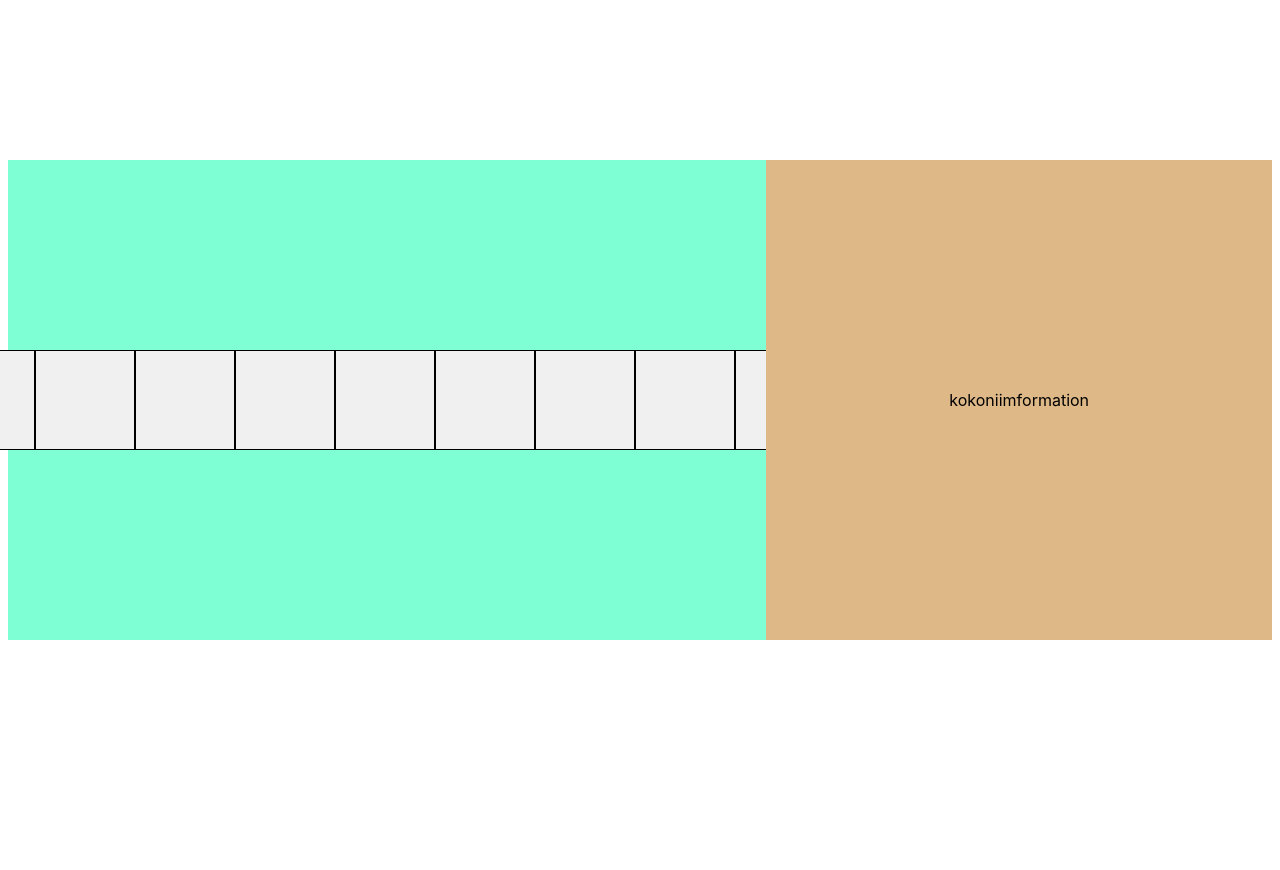
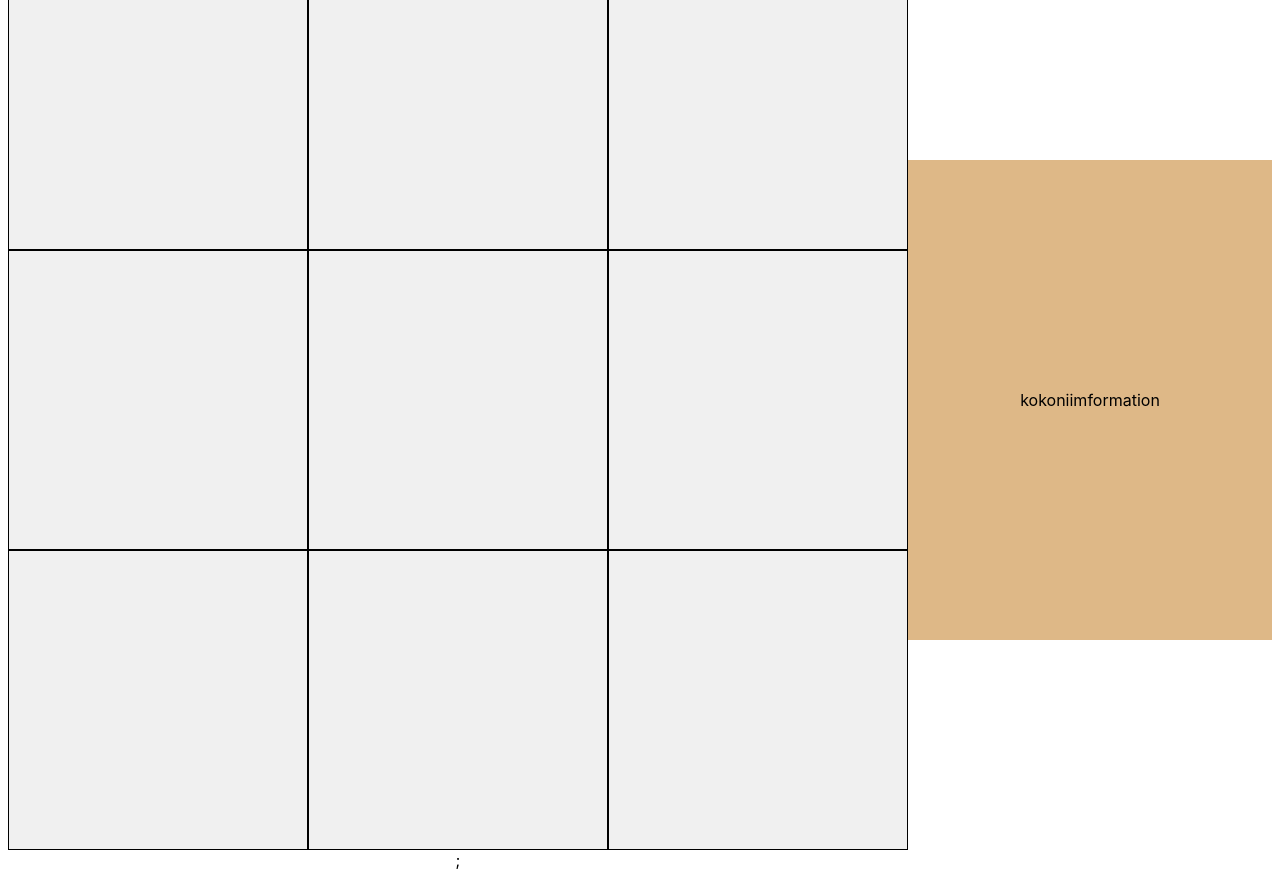
Before and after one commit to tiyo5151/OX, a Next.js app: page / in a window 1280 px wide. Before the commit the page ends 800 px from the top, so only its background shows below. Built offline with nearby package versions, Linux system fonts and the light colour scheme.

Commit message:
flexwrap

```diff
--- a/src/hooks/useGame.tsx
+++ b/src/hooks/useGame.tsx
@@ -1,7 +1,7 @@
 import { useState } from 'react';
 
 const useGame = () => {
-  const [board,setBoard] = useState([
+  const [board, setBoard] = useState([
     [0, 0, 0],
     [0, 0, 0],
     [0, 0, 0],
@@ -10,10 +10,10 @@ const useGame = () => {
   const setOX = (x: number, y: number) => {
     console.log(x, y);
     if (board[y][x] !== 0) {
-      return
+      return;
     }
     if (turn === 1) {
-      board[x][y] = 1;
+      board[y][x] = 1;
       setTurn(2);
     }
     if (turn === 2) {
@@ -27,6 +27,6 @@ const useGame = () => {
     setOX,
     turn,
   };
-}
+};
 
 export default useGame;
--- a/src/pages/index.module.css
+++ b/src/pages/index.module.css
@@ -11,10 +11,11 @@
 
 .board {
   display: flex;
+  flex-wrap: wrap;
   align-items: center;
   justify-content: center;
-  width: 60%;
-  height: 60%;
+  width: 900px;
+  height: 900px;
   background-color: aquamarine;
 }
 
@@ -37,10 +38,11 @@
 
 .cell {
   display: flex;
+  flex-wrap: wrap;
   align-items: center;
   justify-content: center;
-  width: 100px;
-  height: 100px;
+  width: 300px;
+  height: 300px;
   font-size: 70px;
   cursor: pointer;
   background-color: #f0f0f0;
```
